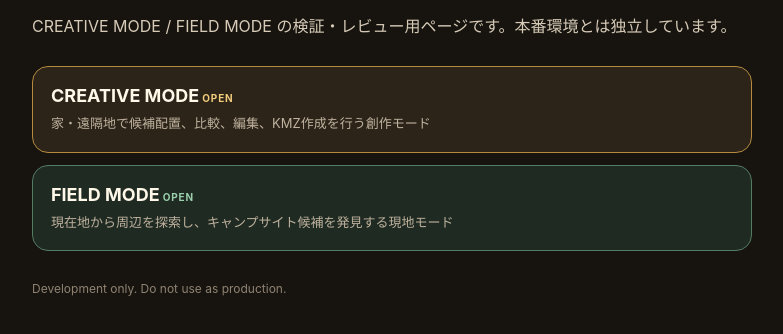
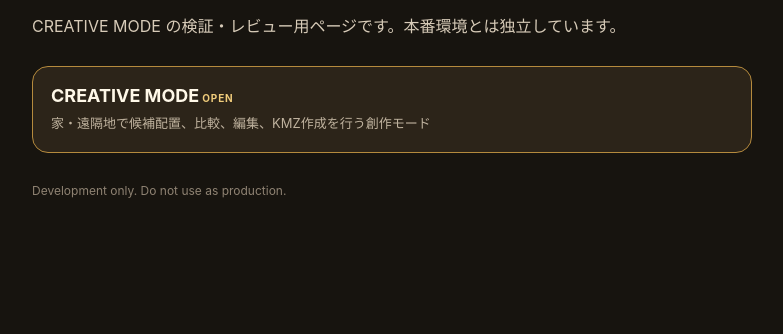
Before and after one commit to Kaityo1221/Campsite-Design-Tool-Next-Lab, a plain HTML site: page index.html in a window 1280 px wide. Shown: the part 114-448 px from the top of the page, without its empty margins (248-1031 px from the left). Drawn offline with Linux system fonts and the light colour scheme.

Commit message:
chore(main): hide Field Mode entry from lab landing page

```diff
--- a/index.html
+++ b/index.html
@@ -12,7 +12,6 @@
     .badge{display:inline-block;padding:6px 10px;border:1px solid #b58a3d;border-radius:999px;color:#f0cc7b;font-size:12px;font-weight:800;letter-spacing:.08em}
     h1{margin:18px 0 8px;font-size:30px}p{color:#d7cbb8;line-height:1.7}.grid{display:grid;gap:12px;margin-top:26px}
     .card{display:block;padding:18px;border:1px solid #514638;border-radius:16px;background:#241f18;color:inherit;text-decoration:none}.card strong{display:block;font-size:18px;margin-bottom:6px}.card span{font-size:13px;color:#bfb29e;line-height:1.5}.card.live{border-color:#b58a3d;background:#2c2419}.card.live strong:after{content:'  OPEN';font-size:10px;color:#f0cc7b;letter-spacing:.08em}
-    .card.field{border-color:#547c65;background:#1f2a22}.card.field strong:after{color:#9ad0ad}
     footer{margin-top:30px;font-size:12px;color:#8f8373}
   </style>
 </head>
@@ -20,10 +19,9 @@
 <main>
   <span class="badge">NEXT LAB / DEVELOPMENT</span>
   <h1>Campsite Design Tool Next Lab</h1>
-  <p>CREATIVE MODE / FIELD MODE の検証・レビュー用ページです。本番環境とは独立しています。</p>
+  <p>CREATIVE MODE の検証・レビュー用ページです。本番環境とは独立しています。</p>
   <div class="grid">
     <a class="card live" href="creative/index.html"><strong>CREATIVE MODE</strong><span>家・遠隔地で候補配置、比較、編集、KMZ作成を行う創作モード</span></a>
-    <a class="card live field" href="field/index.html"><strong>FIELD MODE</strong><span>現在地から周辺を探索し、キャンプサイト候補を発見する現地モード</span></a>
   </div>
   <footer>Development only. Do not use as production.</footer>
 </main>
```
